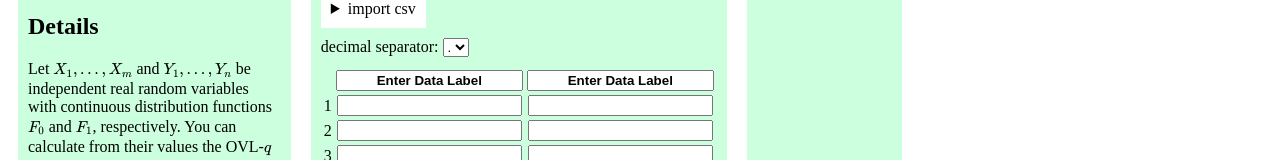
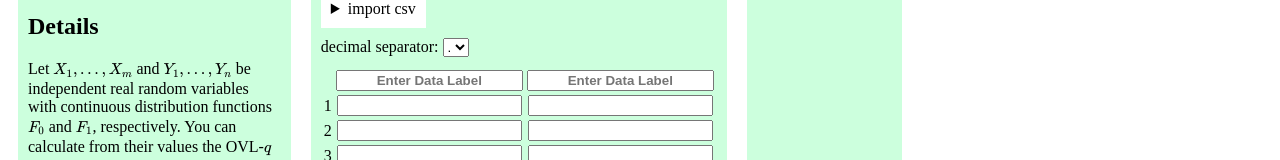
Before and after one commit to fiveseven-lambda/ovl-test, a React app: page / in a window 1280 px wide. Shown: the part 251-411 px from the top of the page. Built offline with nearby package versions, Linux system fonts and the light colour scheme.

Commit message:
use <input placeholder=''> in data label

```diff
--- a/src/main.tsx
+++ b/src/main.tsx
@@ -10,7 +10,7 @@ export const Main = ({ widthSwitch, pkg }: { widthSwitch: WidthSwitch, pkg: Pkg
   let [input, setInput] = React.useState<Input>({
     test: 'OVL-2',
     size: '3',
-    label: ['Enter Data Label', 'Enter Data Label'],
+    label: ['', ''],
     data: [['', ''], ['', ''], ['', '']],
     decimalSeparator: '.',
   });
--- a/src/style.css
+++ b/src/style.css
@@ -83,4 +83,5 @@ footer.wide {
 .history th, .history td {
   border: 1px solid;
   text-align: center;
+  padding: 3px;
 }
--- a/src/userInput.tsx
+++ b/src/userInput.tsx
@@ -94,6 +94,7 @@ const Data = ({widthSwitch, input: [input, setInput], duplicate}: {widthSwitch:
             <input
               type='text'
               value={cell}
+              placeholder='Enter Data Label'
               onChange={ event => {
                 const label = input.label;
                 label[i] = event.target.value;
```
